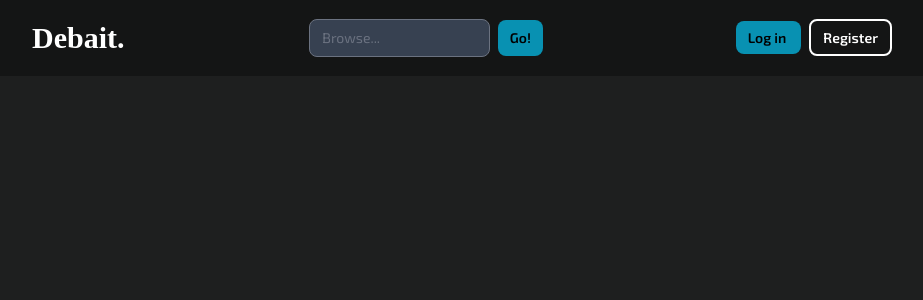
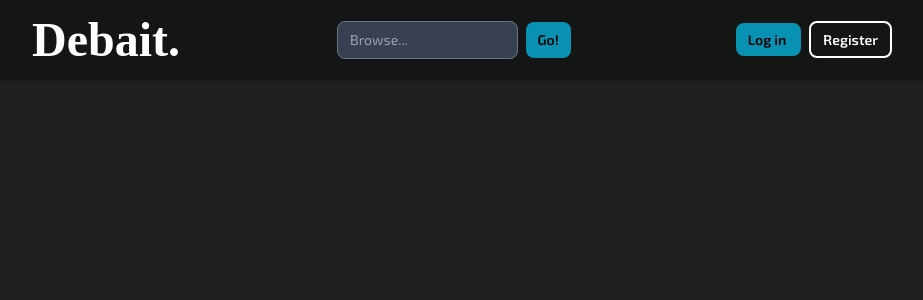
Before and after one commit to steeric1/debait, a Python web app: template src/templates/base.html in a window 1280 px wide. Shown: the top 300 px of the page, without its empty margins (176-1099 px from the left). Run offline with Jinja, Linux system fonts and the light colour scheme; the template is opened without the code that fills it, so the values that code supplies are empty; style sheets or scripts are compiled from the project's sources; some libraries are stand-ins or nearby versions; some web fonts are replaced.

Commit message:
improve navbar styles

```diff
--- a/src/templates/base.html
+++ b/src/templates/base.html
@@ -12,13 +12,13 @@
         {% endblock %}
     </head>
     <body class="dark:bg-primary-bg">
-        <nav class="dark:bg-primary-fg py-4 px-52 flex items-center justify-between">
+        <nav class="dark:bg-primary-fg py-4 px-52 flex items-center justify-between shadow-md">
             <a href="/" class="flex items-center">
-                <span class="font-semibold text-3xl dark:text-white font-['Sedgwick_Ave_Display']">Debait.</span>
+                <span class="font-semibold text-5xl dark:text-white font-['Sedgwick_Ave_Display']">Debait.</span>
             </a>
 
             <form id="search-form">
-                <input type="text" placeholder="Browse..." id="search-tag" class="dark:bg-gray-700 rounded-lg text-white text-sm" required>
+                <input type="text" placeholder="Browse..." id="search-tag" class="dark:bg-gray-700 rounded-lg text-white text-sm placeholder-gray-400 placeholder:text-sm" required>
                 <button type="submit" value="Go!" class="bg-cyan-600 m-1 px-3 py-2 rounded-lg font-semibold hover:bg-cyan-500 text-sm">Go!</button>
             </form>
 
```
